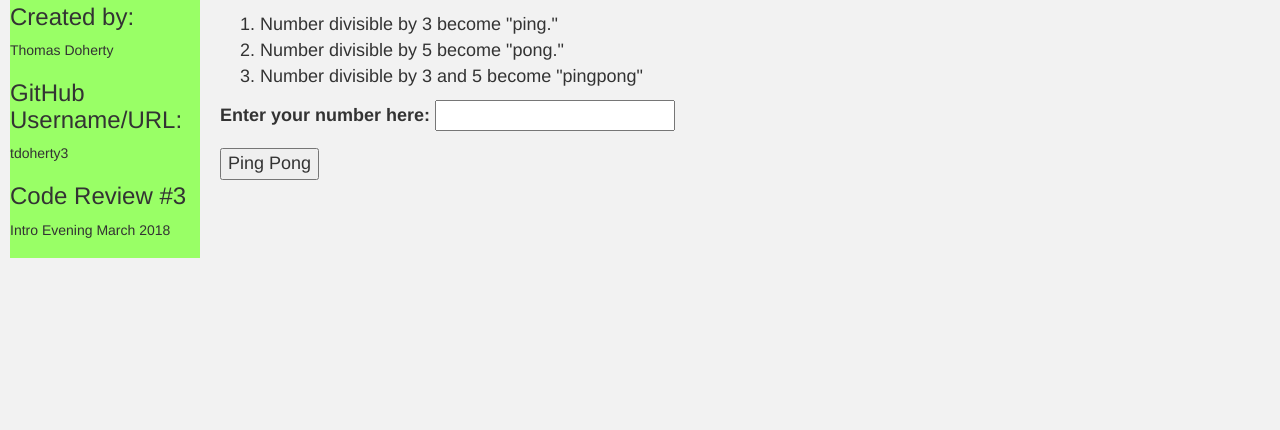
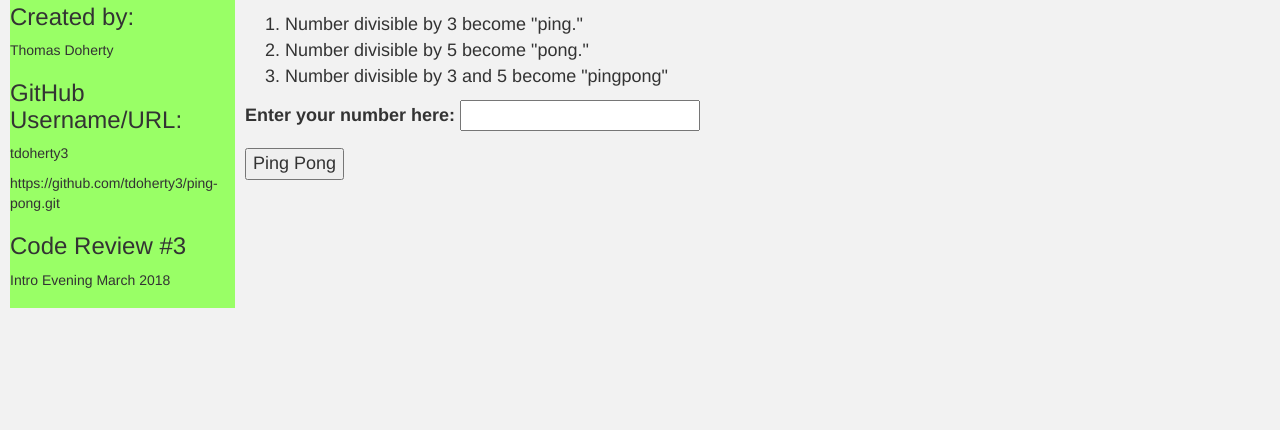
Before and after one commit to tdoherty3/ping-pong, a plain HTML site: page index.html in a window 1280 px wide. Shown: the part 370-800 px from the top of the page. Drawn offline with Linux system fonts and the light colour scheme.

Commit message:
Make minor edits to css styles for page elements.

```diff
--- a/css/styles.css
+++ b/css/styles.css
@@ -18,7 +18,7 @@ body {
   background-color: #f2f2f2;
 }
 .sidebar {
-    width: 190px;
+    width: 225px;
     position: fixed;
     z-index: 1;
     top: 20px;
@@ -38,7 +38,7 @@ body {
 }
 
 .main {
-    margin-left: 210px;
+    margin-left: 235px;
     font-size: 18px;
     padding: 0px 10px;
 }
--- a/index.html
+++ b/index.html
@@ -48,6 +48,7 @@
         <p>Thomas Doherty</p>
       <h3>GitHub Username/URL:</h3>
         <p>tdoherty3</p>
+        <p>https://github.com/tdoherty3/ping-pong.git</p>
       <h3>Code Review #3</h3>
         <p>Intro Evening March 2018</p>
     </div>
```
